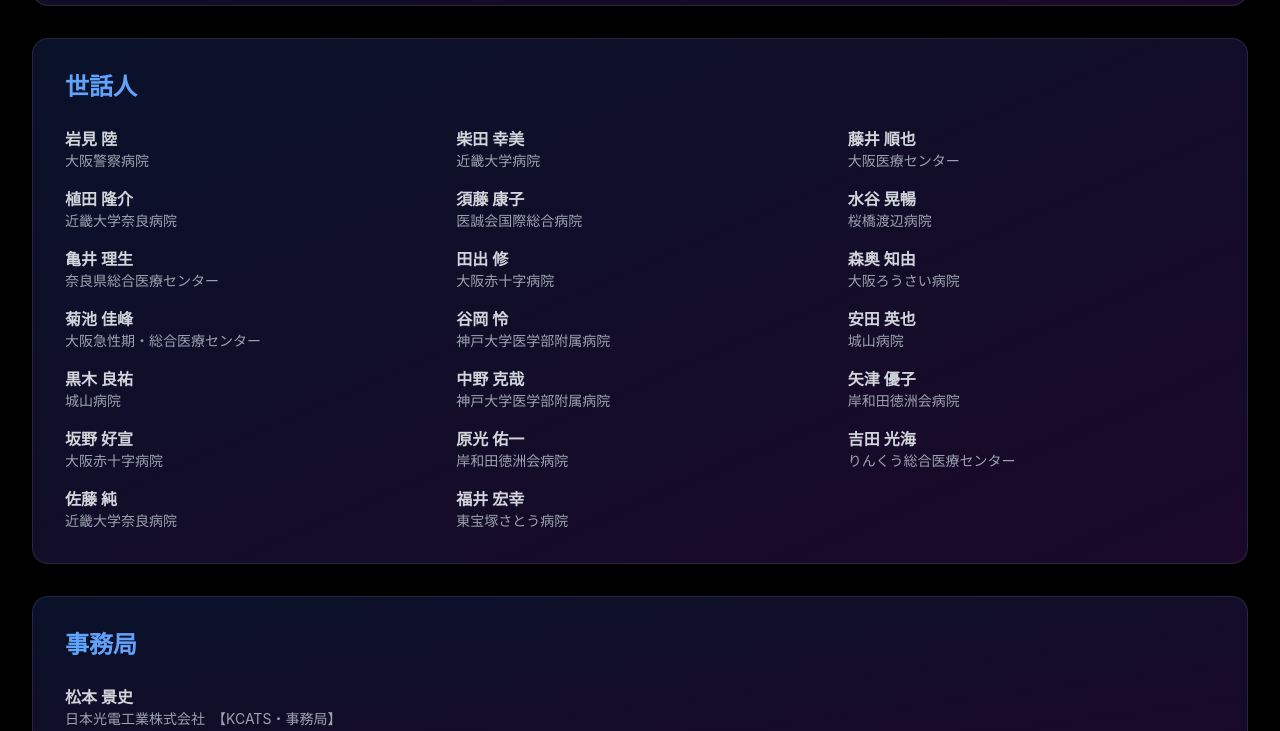
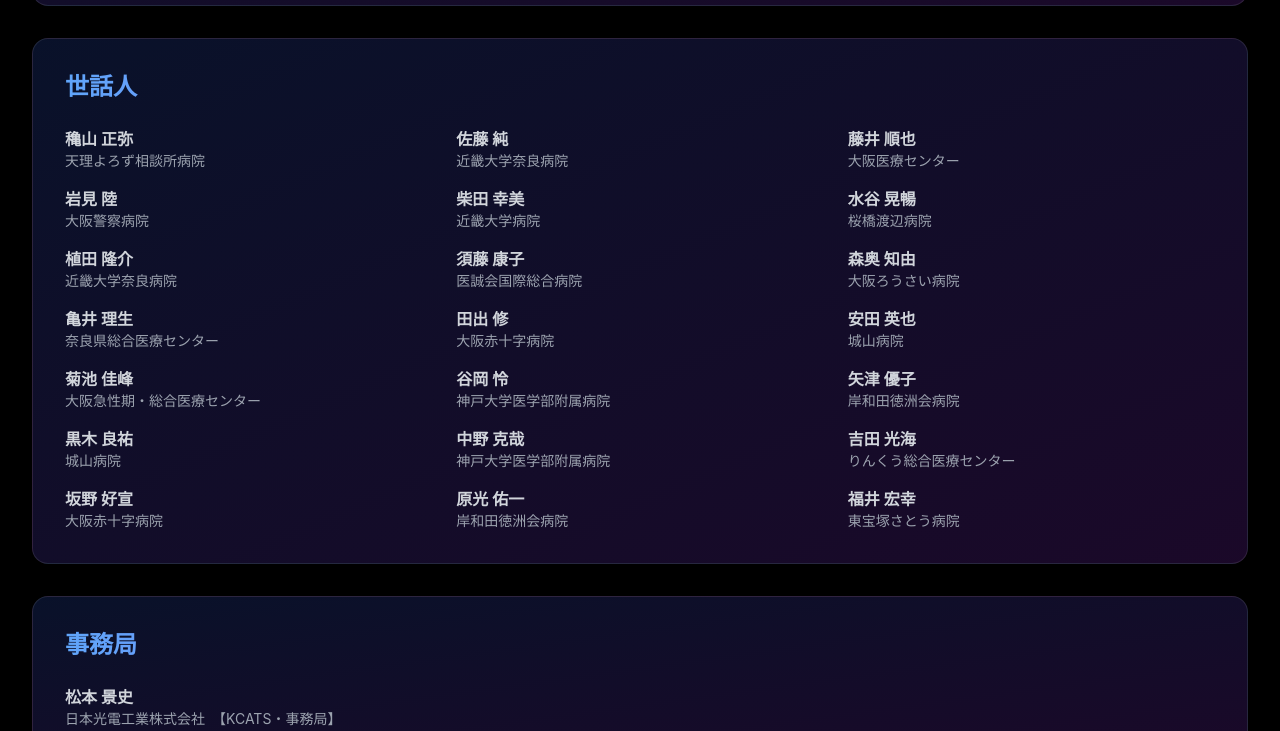
Before and after one commit to KCATSweb/KCATS-HP, a plain HTML site: page members.html in a window 1280 px wide. Shown: the part 556-1287 px from the top of the page. Drawn offline with nearby package versions, Linux system fonts and the light colour scheme.

Commit message:
穐山さん追加

```diff
--- a/members.html
+++ b/members.html
@@ -84,10 +84,10 @@
                 <div class="bg-gradient-to-br from-blue-900/30 to-purple-900/30 rounded-2xl p-8 backdrop-blur-sm border border-white/10" data-aos="fade-up">
                     <h2 class="text-2xl font-bold mb-6 bg-gradient-to-r from-blue-400 to-purple-500 text-transparent bg-clip-text">代表世話人</h2>
                     <ul class="space-y-4">
-                        <li class="text-gray-300">
+                        <div class="text-gray-300">
                             <span class="font-semibold">中谷 暁洋</span>
                             <div class="text-sm text-gray-400">りんくう総合医療センター　【KCATS・代表】</div>
-                        </li>
+                        </div>
                     </ul>
                 </div>
 
@@ -96,6 +96,10 @@
                     <h2 class="text-2xl font-bold mb-6 bg-gradient-to-r from-blue-400 to-purple-500 text-transparent bg-clip-text">世話人</h2>
                     <div class="grid grid-cols-1 md:grid-cols-2 lg:grid-cols-3 gap-6">
                         <div class="space-y-4">
+                            <div class="text-gray-300">
+                                <span class="font-semibold">穐山 正弥</span>
+                                <div class="text-sm text-gray-400">天理よろず相談所病院</div>
+                            </div>
                             <div class="text-gray-300">
                                 <span class="font-semibold">岩見 陸</span>
                                 <div class="text-sm text-gray-400">大阪警察病院</div>
@@ -120,12 +124,12 @@
                                 <span class="font-semibold">坂野 好宣</span>
                                 <div class="text-sm text-gray-400">大阪赤十字病院</div>
                             </div>
+                        </div>
+                        <div class="space-y-4">
                             <div class="text-gray-300">
                                 <span class="font-semibold">佐藤 純</span>
                                 <div class="text-sm text-gray-400">近畿大学奈良病院</div>
                             </div>
-                        </div>
-                        <div class="space-y-4">
                             <div class="text-gray-300">
                                 <span class="font-semibold">柴田 幸美</span>
                                 <div class="text-sm text-gray-400">近畿大学病院</div>
@@ -149,10 +153,6 @@
                             <div class="text-gray-300">
                                 <span class="font-semibold">原光 佑一</span>
                                 <div class="text-sm text-gray-400">岸和田徳洲会病院</div>
-                            </div>
-                            <div class="text-gray-300">
-                                <span class="font-semibold">福井 宏幸</span>
-                                <div class="text-sm text-gray-400">東宝塚さとう病院</div>
                             </div>
                         </div>
                         <div class="space-y-4">
@@ -179,6 +179,10 @@
                             <div class="text-gray-300">
                                 <span class="font-semibold">吉田 光海</span>
                                 <div class="text-sm text-gray-400">りんくう総合医療センター</div>
+                            </div>
+                            <div class="text-gray-300">
+                                <span class="font-semibold">福井 宏幸</span>
+                                <div class="text-sm text-gray-400">東宝塚さとう病院</div>
                             </div>
                         </div>
                     </div>
```
